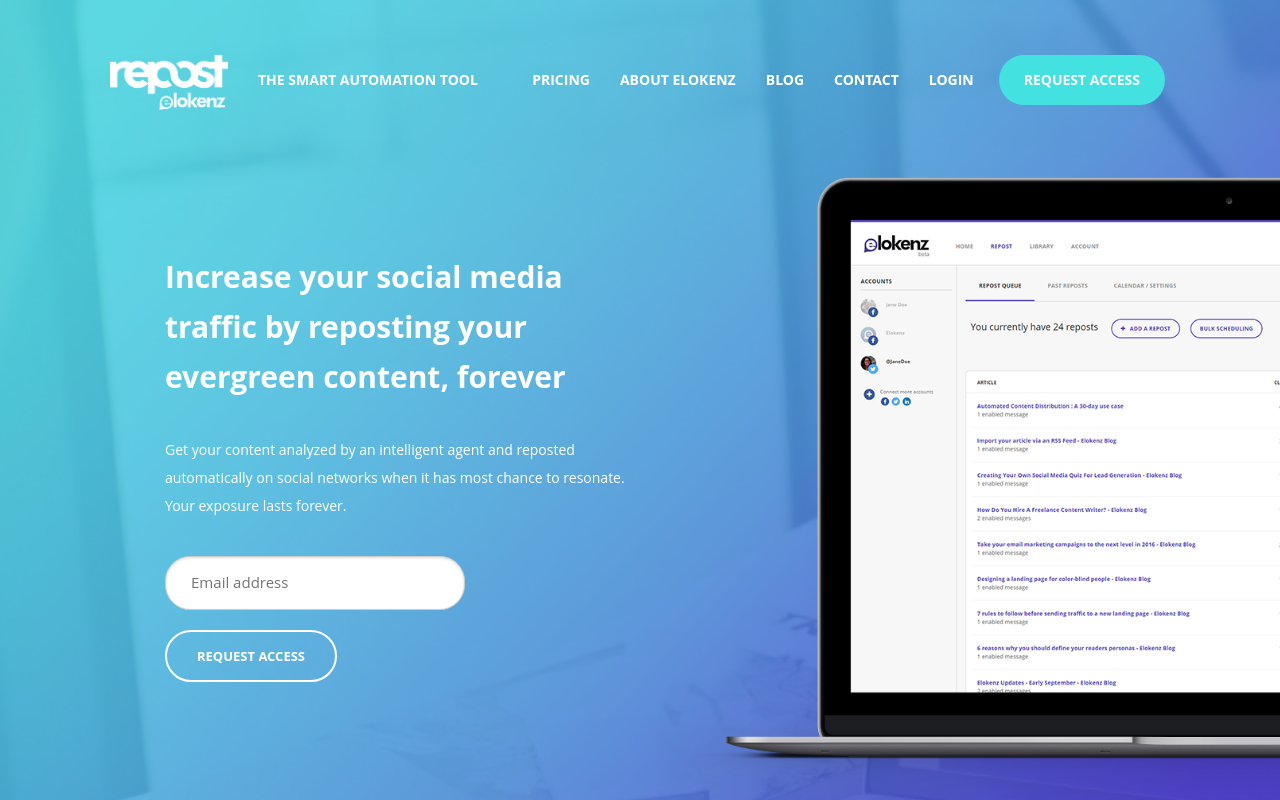
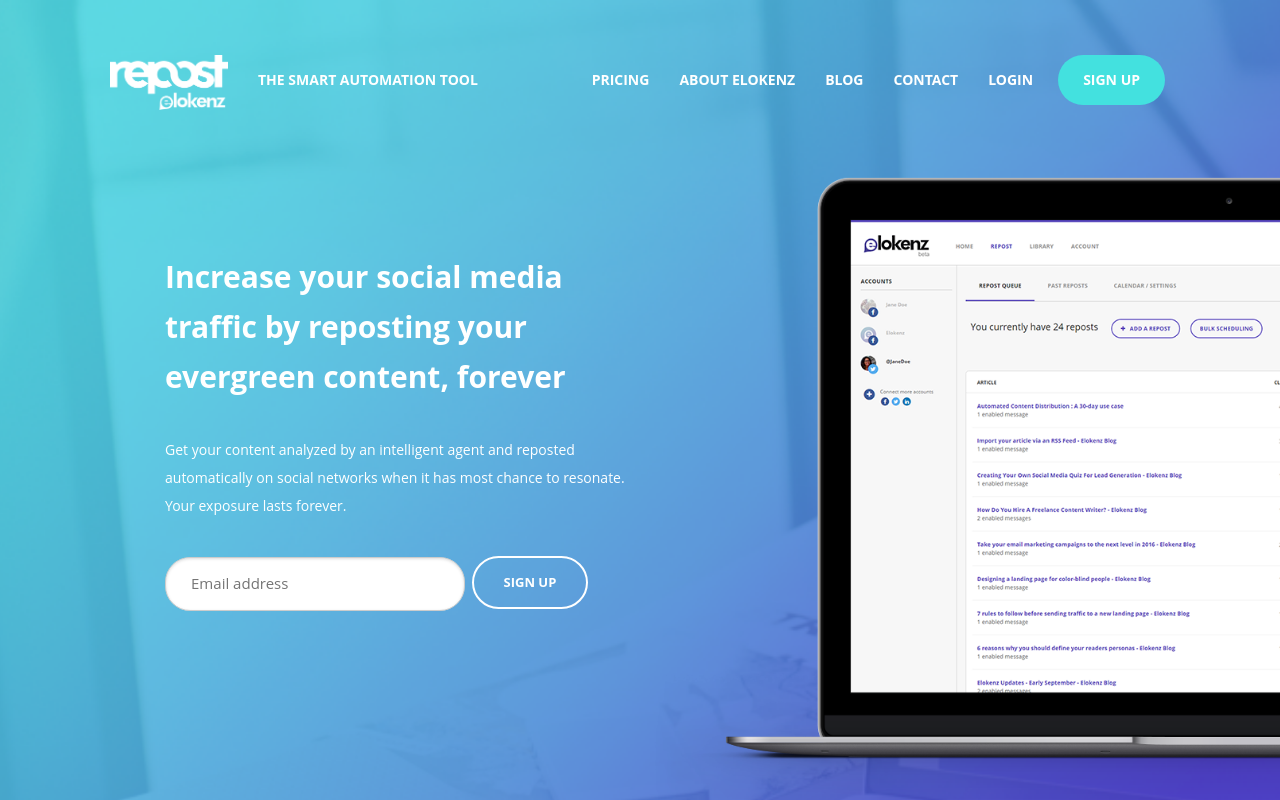
Before and after one commit to OMEGAYALFA/elokenz_lp_repost, a plain HTML site: page index.html in a window 1280 px wide. Shown: the top 800 px of the page. Drawn offline with nearby package versions, Linux system fonts and the light colour scheme; a script that the page names is missing.

Commit message:
Set site to public registration again

```diff
--- a/index.html
+++ b/index.html
@@ -125,7 +125,7 @@
 						<li><a href="http://blog.elokenz.com" target="_blank">Blog</a></li>
 						<li><a href="http://www.elokenz.com/contact/" target="_blank">Contact</a></li>
 						<li><a href="http://dashboard.elokenz.com/#/login" target="_blank">Login</a></li>
-						<li><a href="#request-access" class="request-access">Request access</a></li>
+						<li><a href="#request-access" class="request-access">Sign Up</a></li>
 					</ul>
 				</div><!-- /.navbar-collapse -->
 			</div><!-- /.container-fluid -->
@@ -141,9 +141,10 @@
 						<h2>Increase your social media traffic by reposting your evergreen content, forever</h2>
                         <p>Get your content analyzed by an intelligent agent and reposted automatically on social networks when it has most chance to resonate.
 						Your exposure lasts forever.</p><br>
-                        <form role="form" method="post" action="https://www.elokenz.com/" class="cta_form">
+                        <!-- <form role="form" method="post" action="https://www.elokenz.com/" class="cta_form"> -->
+                        <form role="form" method="get" action="https://www.elokenz.com/accounts/signup/" class="cta_form">
                             <input id="mauticform_input_interestedinrepost_email" name="email" class="mauticform-input" type="text" placeholder="Email address"/>
-                            <button type="submit" class="btn btn-default" role="button">Request Access</button>
+                            <button type="submit" class="btn btn-default" role="button">Sign Up</button>
                         </form>
 
 					</div>
@@ -400,9 +401,10 @@
 		<div class="row">
 			<h1 style="margin-bottom: 10px;">No more manual scheduling</h1>
             <center ><img src="static/img/3_arrows.png" style=" margin-bottom: 30px;"></center>
-            <form role="form" method="post" action="https://www.elokenz.com/" class="cta_form">
+            <!-- <form role="form" method="post" action="https://www.elokenz.com/" class="cta_form"> -->
+            <form role="form" method="get" action="https://www.elokenz.com/accounts/signup/" class="cta_form">
                             <input id="mauticform_input_interestedinrepost_email" name="email" class="mauticform-input" type="text" placeholder="Email address" style="width:360px;margin-bottom: 20px;"/>
-                            <button type="submit" class="btn btn-default light-bg" role="button">Request Access</button>
+                            <button type="submit" class="btn btn-default light-bg" role="button">Sign Up</button>
                         </form>
 		</div>
 	</div>
```
Also changed, not shown: pricing.html (+3 -2 lines).
